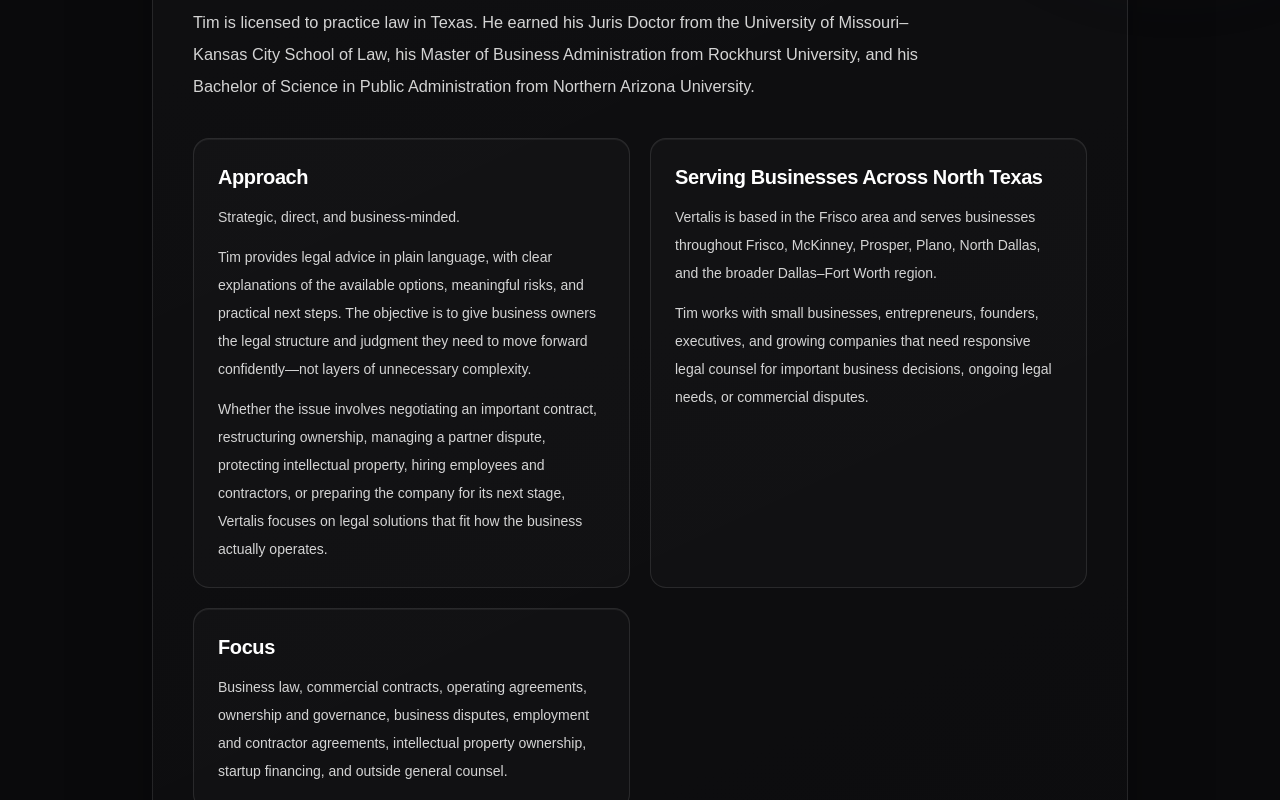
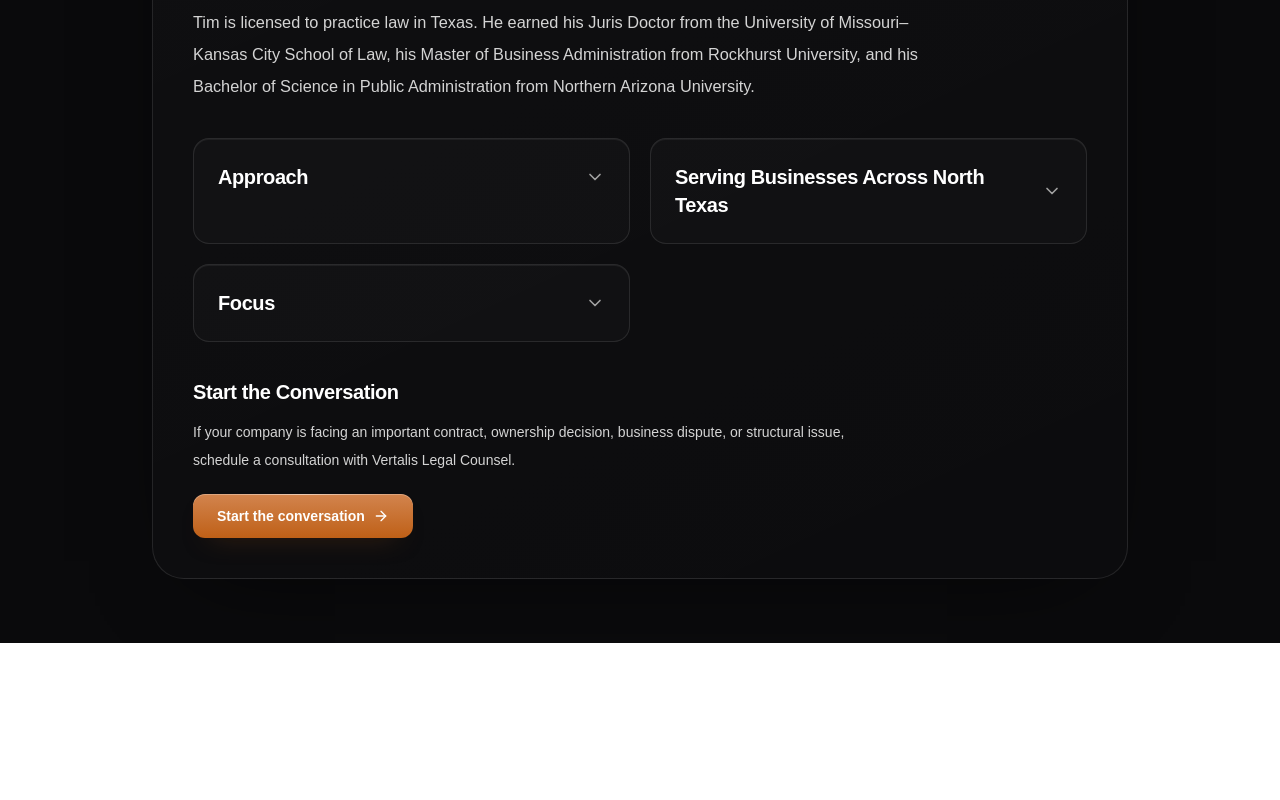
Before and after one commit to timntbb/vertalis-website, a Next.js app: page /about/tim-nichols in a window 1280 px wide. Shown: the part 1020-1820 px from the top of the page. After the commit the page ends 1663 px from the top, so only its background shows below. Built offline with nearby package versions, Linux system fonts and the light colour scheme.

Commit message:
Make Approach, Serving Businesses, and Focus cards expandable

```diff
--- /dev/null
+++ b/app/about/tim-nichols/ExpandableCard.tsx
@@ -0,0 +1,49 @@
+"use client";
+
+import { useState } from "react";
+import { ChevronDown } from "lucide-react";
+
+export default function ExpandableCard({
+  title,
+  children,
+  defaultOpen = false,
+}: {
+  title: string;
+  children: React.ReactNode;
+  defaultOpen?: boolean;
+}) {
+  const [open, setOpen] = useState(defaultOpen);
+
+  return (
+    <div className="rounded-2xl border border-white/10 bg-white/[0.02] shadow-[inset_0_1px_0_rgba(255,255,255,0.06)]">
+      <button
+        type="button"
+        onClick={() => setOpen((value) => !value)}
+        aria-expanded={open}
+        className="flex w-full items-center justify-between gap-4 p-6 text-left"
+      >
+        <h2 className="text-xl font-semibold tracking-[-0.02em] text-white">
+          {title}
+        </h2>
+        <ChevronDown
+          aria-hidden="true"
+          className={`h-5 w-5 flex-shrink-0 text-neutral-400 transition-transform duration-200 ${
+            open ? "rotate-180" : ""
+          }`}
+        />
+      </button>
+
+      <div
+        className={`grid transition-[grid-template-rows] duration-300 ease-out ${
+          open ? "grid-rows-[1fr]" : "grid-rows-[0fr]"
+        }`}
+      >
+        <div className="overflow-hidden">
+          <div className="space-y-3 px-6 pb-6 text-sm leading-7 text-neutral-300">
+            {children}
+          </div>
+        </div>
+      </div>
+    </div>
+  );
+}
--- a/app/about/tim-nichols/page.tsx
+++ b/app/about/tim-nichols/page.tsx
@@ -5,6 +5,7 @@
 import { Header } from "@/app/page";
 import VertalisWord from "@/components/VertalisWord";
 import { JsonLd, buildPersonSchema } from "@/components/StructuredData";
+import ExpandableCard from "./ExpandableCard";
 
 const title = "Tim Nichols | Frisco Business Attorney | Vertalis";
 const description =
@@ -86,35 +87,30 @@
             </div>
 
             <div className="mt-9 grid gap-5 md:grid-cols-2">
-              <div className="rounded-2xl border border-white/10 bg-white/[0.02] p-6 shadow-[inset_0_1px_0_rgba(255,255,255,0.06)]">
-                <h2 className="text-xl font-semibold tracking-[-0.02em] text-white">Approach</h2>
-                <p className="mt-3 text-sm leading-7 text-neutral-300">
-                  Strategic, direct, and business-minded.
-                </p>
-                <p className="mt-3 text-sm leading-7 text-neutral-300">
+              <ExpandableCard title="Approach">
+                <p>Strategic, direct, and business-minded.</p>
+                <p>
                   Tim provides legal advice in plain language, with clear explanations of the available options, meaningful risks, and practical next steps. The objective is to give business owners the legal structure and judgment they need to move forward confidently—not layers of unnecessary complexity.
                 </p>
-                <p className="mt-3 text-sm leading-7 text-neutral-300">
+                <p>
                   Whether the issue involves negotiating an important contract, restructuring ownership, managing a partner dispute, protecting intellectual property, hiring employees and contractors, or preparing the company for its next stage, Vertalis focuses on legal solutions that fit how the business actually operates.
                 </p>
-              </div>
+              </ExpandableCard>
 
-              <div className="rounded-2xl border border-white/10 bg-white/[0.02] p-6 shadow-[inset_0_1px_0_rgba(255,255,255,0.06)]">
-                <h2 className="text-xl font-semibold tracking-[-0.02em] text-white">Serving Businesses Across North Texas</h2>
-                <p className="mt-3 text-sm leading-7 text-neutral-300">
+              <ExpandableCard title="Serving Businesses Across North Texas">
+                <p>
                   Vertalis is based in the Frisco area and serves businesses throughout Frisco, McKinney, Prosper, Plano, North Dallas, and the broader Dallas–Fort Worth region.
                 </p>
-                <p className="mt-3 text-sm leading-7 text-neutral-300">
+                <p>
                   Tim works with small businesses, entrepreneurs, founders, executives, and growing companies that need responsive legal counsel for important business decisions, ongoing legal needs, or commercial disputes.
                 </p>
-              </div>
+              </ExpandableCard>
 
-              <div className="rounded-2xl border border-white/10 bg-white/[0.02] p-6 shadow-[inset_0_1px_0_rgba(255,255,255,0.06)]">
-                <h2 className="text-xl font-semibold tracking-[-0.02em] text-white">Focus</h2>
-                <p className="mt-3 text-sm leading-7 text-neutral-300">
+              <ExpandableCard title="Focus">
+                <p>
                   Business law, commercial contracts, operating agreements, ownership and governance, business disputes, employment and contractor agreements, intellectual property ownership, startup financing, and outside general counsel.
                 </p>
-              </div>
+              </ExpandableCard>
             </div>
 
             <div className="mt-9">
```
